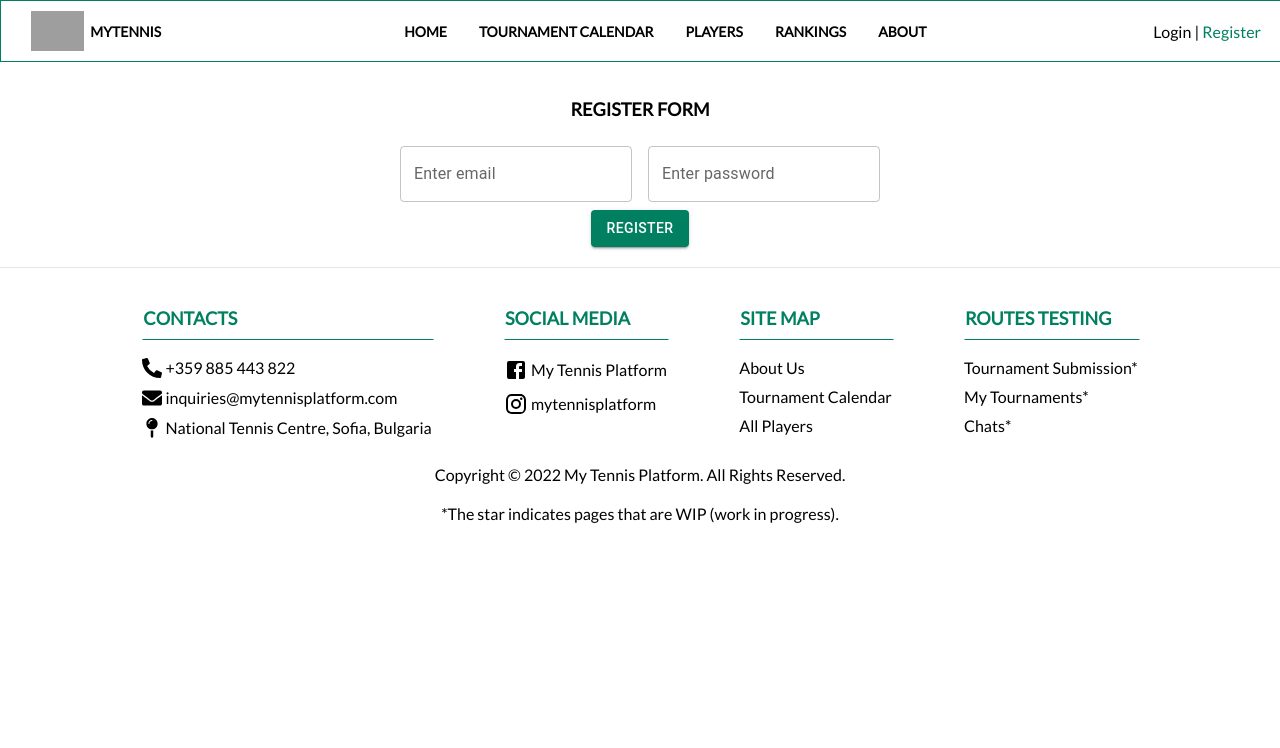
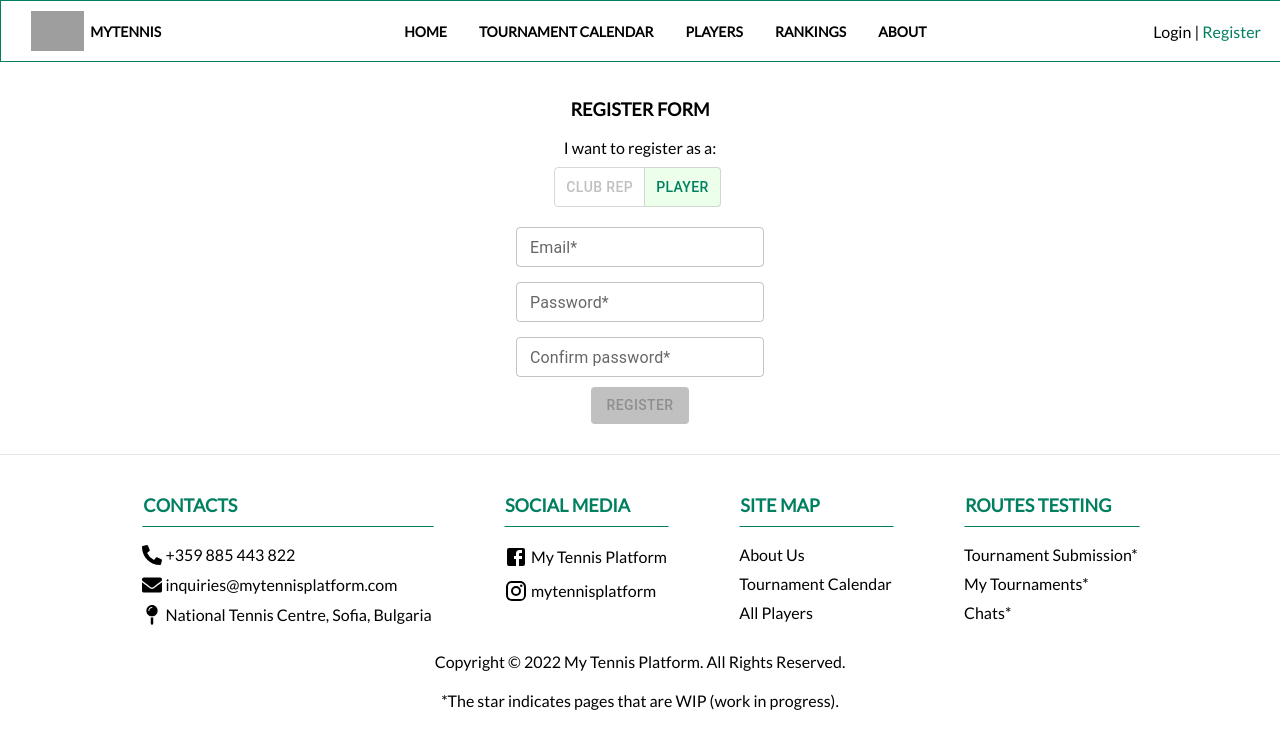
Before and after one commit to kkapitanova/mytennis, a React (Create React App) app: page /register in a window 1280 px wide. Shown: the top 748 px of the page. Built offline with nearby package versions, Linux system fonts and the light colour scheme; grey boxes are pictures that could not be loaded.

Commit message:
progress on login and register

```diff
--- a/src/App.js
+++ b/src/App.js
@@ -12,7 +12,7 @@ import {
   useLocation,
 } from "react-router-dom";
 
-// component imports
+// container imports
 import {
   NavBar,
   Login,
@@ -24,7 +24,9 @@ import {
   Footer,
   MyTournaments,
   About,
-  Chats
+  Chats,
+  LogoutSuccess,
+  Profile
 } from './containers'
 
 // translation
@@ -94,6 +96,9 @@ const App = () => {
         </div>
       }
     },
+  ]
+
+  const unauthenticatedNavbarRouteLast = [
     {
       path: '/about',
       name: "About",
@@ -112,9 +117,14 @@ const App = () => {
       name: "Register",
       Component: Register
     },
+    {
+      path: '/logout-success',
+      name: "Logout Success",
+      Component: LogoutSuccess
+    },
   ]
 
-  const authenticatedRoutes = [
+  const authenticatedNavbarRoutes = [
     {
       path: '/tournament-submission',
       name: "Tournament Submission",
@@ -126,6 +136,33 @@ const App = () => {
       name: "My Tournaments",
       exact: true,
       Component: MyTournaments
+    },
+    // {
+    //   path: '/chats',
+    //   name: "Chats",
+    //   exact: true,
+    //   Component: Chats
+    // },
+  ]
+
+  const authenticatedRoutes = [
+    // {
+    //   path: '/tournament-submission',
+    //   name: "Tournament Submission",
+    //   exact: true,
+    //   Component: TournamentSubmission
+    // },
+    // {
+    //   path: '/my-tournaments',
+    //   name: "My Tournaments",
+    //   exact: true,
+    //   Component: MyTournaments
+    // },
+    {
+      path: '/profile',
+      name: "Profile",
+      exact: true,
+      Component: Profile
     },
     {
       path: '/chats',
@@ -157,12 +194,12 @@ const App = () => {
   return (
     <div className="App">
       <Router>
-          <NavBar unauthRoutes={unauthenticatedNavbarRoutes} authRoutes={authenticatedRoutes}/>
+          <NavBar unauthRoutes={unauthenticatedNavbarRoutes} unauthRouteLast={unauthenticatedNavbarRouteLast} authRoutes={authenticatedNavbarRoutes}/>
           {/* <div>TEST DATA FROM FIREBASE: {JSON.stringify(value)}</div>
           <div>Test translation: {t("Test")}</div> */}
           <Switch>
             <div className="body-wrapper">
-              {[...unauthenticatedNavbarRoutes, ...authenticatedRoutes, ...unauthenticatedRoutes].map(({ path, exact, Component }) => (
+              {[...unauthenticatedNavbarRoutes, ...authenticatedNavbarRoutes, ...authenticatedRoutes, ...unauthenticatedRoutes, ...unauthenticatedNavbarRouteLast].map(({ path, exact, Component }) => (
                 <Route key={path} exact={exact} path={path} component={Component}>
                 </Route>
               ))}
--- a/src/App.scss
+++ b/src/App.scss
@@ -537,6 +537,11 @@ button {
   overflow: scroll;
 }
 
+.MuiButton-root.Mui-disabled {
+  background-color: silver !important;
+  border: none !important;
+}
+
 @media only screen and (max-width: 425px) {
   h2 {
     font-size: $smallh2FontSize;
--- a/src/containers/index.js
+++ b/src/containers/index.js
@@ -1,6 +1,8 @@
 export { default as NavBar } from './navbar/NavBar';
 export { default as Login } from './login/Login';
 export { default as Register } from './register/Register';
+export { default as LogoutSuccess } from './logout-success/LogoutSuccess';
+export { default as Profile } from './profile/Profile';
 export { default as Home } from './home/Home'
 export { default as Players } from './players/Players';
 export { default as Rankings } from './rankings/Rankings';
--- a/src/containers/login/Login.jsx
+++ b/src/containers/login/Login.jsx
@@ -1,12 +1,16 @@
 import React, { useEffect, useState } from 'react';
+import { useHistory } from 'react-router-dom';
+
+// material
 import Box from '@mui/material/Box';
 import TextField from '@mui/material/TextField'
 import Button from '@mui/material/Button';
 
+// firebase
 import '../../firebase-config';
 import { getAuth, signInWithEmailAndPassword } from 'firebase/auth';
-import { useHistory } from 'react-router-dom';
 
+// toast
 import { ToastContainer, toast } from 'react-toastify';
 import 'react-toastify/dist/ReactToastify.css';
 
@@ -20,8 +24,13 @@ const Login = () => {
     const handleLogin = () => {
         signInWithEmailAndPassword(authentication, email, password)
             .then((response) => {
-                history.push('/')
+                console.log(response)
+                const userData = response?.user
                 sessionStorage.setItem('Auth Token', response._tokenResponse.refreshToken)
+
+                history.push('/profile')
+                toast.success("You have logged in successfully.")
+
             })
             .catch((error) => {
                 console.log(error.code)
--- /dev/null
+++ b/src/containers/logout-success/LogoutSuccess.jsx
@@ -0,0 +1,14 @@
+import React, { useEffect, useState } from 'react';
+
+const LogoutSuccess = () => {
+
+    useEffect(() => {
+        window.scrollTo(0,0)
+      }, [])
+
+    return (
+        <div>This is the logout success screen.</div>
+    )
+}
+
+export default LogoutSuccess
--- a/src/containers/my-tournaments/MyTournaments.jsx
+++ b/src/containers/my-tournaments/MyTournaments.jsx
@@ -89,10 +89,6 @@ const MyTournaments = () => {
         let tournamentData = []
 
         mockTournamentData.forEach(t => {
-
-            console.log(t.name, t.dates.endDate)
-            console.log("upcoming", new Date (t.dates.endDate).getTime() > new Date ().getTime())
-
             // display only the tournaments that match the following conditions:
             if (
                 (search.ageGroup ? t.ageGroups.includes(search.ageGroup) : true) &&
--- a/src/containers/navbar/NavBar.scss
+++ b/src/containers/navbar/NavBar.scss
@@ -77,7 +77,7 @@
     color: black;
 }
 
-.login-container {
+.login-container, .profile-container {
   margin-right: 20px;
 }
 
@@ -170,7 +170,7 @@
   }
 }
 
-.login-type-wrapper {
+.login-type-wrapper, .profile-option-wrapper {
   cursor: pointer;
 
   &:hover {
--- /dev/null
+++ b/src/containers/profile/Profile.jsx
@@ -0,0 +1,14 @@
+import React, { useEffect, useState } from 'react';
+
+const Profile = () => {
+
+    useEffect(() => {
+        window.scrollTo(0,0)
+      }, [])
+
+    return (
+        <div>This is the profile screen.</div>
+    )
+}
+
+export default Profile
--- a/src/containers/register/Register.jsx
+++ b/src/containers/register/Register.jsx
@@ -1,28 +1,52 @@
 import React, { useEffect, useState } from 'react';
+import { useHistory } from 'react-router-dom';
+
+// material
 import Box from '@mui/material/Box';
 import TextField from '@mui/material/TextField'
 import Button from '@mui/material/Button';
+import ToggleButton from '@mui/material/ToggleButton';
+import ToggleButtonGroup from '@mui/material/ToggleButtonGroup';
 
+// firebase
 import '../../firebase-config';
 import { getAuth, createUserWithEmailAndPassword } from 'firebase/auth'
-import { useHistory } from 'react-router-dom';
+import { getDatabase, ref, set } from "firebase/database";
 
+// toast
 import { ToastContainer, toast } from 'react-toastify';
 import 'react-toastify/dist/ReactToastify.css';
 
 const authentication = getAuth()
+const database = getDatabase()
 
 const Register = () => {
     const [email, setEmail] = useState('');
     const [password, setPassword] = useState('')
+    const [confirmPassword, setConfirmPassword] = useState('')
+    const [userRole, setUserRole] = useState('player')
     const history = useHistory();
 
     const handleRegister = () => {
-        createUserWithEmailAndPassword(authentication, email, password)
+
+        if (!password || !email || !confirmPassword) {
+            toast.error('Please fill out all of the fields.')
+        } else if (password !== confirmPassword) {
+            toast.error('Passwords do not match.')
+        } else {
+            createUserWithEmailAndPassword(authentication, email, password)
             .then((response) => {
                 console.log(response)
+                const userData = response?.user
                 sessionStorage.setItem('Auth Token', response._tokenResponse.refreshToken)
-                history.push('/')
+
+                set(ref(database, 'users/' + userData.uid), {
+                    email: userData.email,
+                    role: userRole
+                });
+
+                history.push('/profile')
+                toast.success("You have registerd and logged in successfully.")
             })
             .catch((error) => {
                 console.log(error.code)
@@ -34,6 +58,7 @@ const Register = () => {
                     toast.error('An error has occured. Please try again.')
                 }
             })
+        }
     }
 
     useEffect(() => {
@@ -43,31 +68,51 @@ const Register = () => {
     return (
         <div className="flex-column justify-center align-center container">
             <h3>Register Form</h3>
-            <Box
-                component="form"
-                sx={{
-                    '& > :not(style)': { m: 1, width: '25ch' },
+            <div>I want to register as a:</div>
+            <ToggleButtonGroup
+                color="primary"
+                value={userRole}
+                sx={{height: 40, margin: '10px 5px 5px 0px'}}
+                exclusive
+                onChange={(e) => {
+                    setUserRole(e.target.value)
                 }}
-                noValidate
-                autoComplete="off"
-            >
+                >
+                <ToggleButton value="clubRep">Club Rep</ToggleButton>
+                <ToggleButton value="player">Player</ToggleButton>
+            </ToggleButtonGroup>
+            <div className="flex-column">
                 <TextField
                     id="email"
-                    label="Enter email"
+                    label="Email*"
                     variant="outlined"
                     value={email}
+                    size="small"
+                    sx={{marginTop: '15px'}}
                     onChange={(e) => setEmail(e.target.value)}
                 />
                 <TextField
                     id="password"
                     type="password"
-                    label="Enter password"
+                    label="Password*"
                     variant="outlined"
                     value={password}
+                    size="small"
+                    sx={{marginTop: '15px'}}
                     onChange={(e) => setPassword(e.target.value)}
                 />
-            </Box>
-            <Button variant="contained" sx={{margin: '0 !important'}} onClick={handleRegister}>Register</Button>
+                <TextField
+                    id="confirmPassword"
+                    type="password"
+                    label="Confirm password*"
+                    variant="outlined"
+                    value={confirmPassword}
+                    size="small"
+                    sx={{marginTop: '15px'}}
+                    onChange={(e) => setConfirmPassword(e.target.value)}
+                />
+            </div>
+            <Button variant="contained" sx={{margin: '10px !important'}} type="submit" onClick={handleRegister} disabled={!email || !password || !confirmPassword}>Register</Button>
             <ToastContainer autoClose={3000}/>
         </div>
     )
```
Also changed, not shown: src/containers/navbar/NavBar.jsx (+94 -36 lines), src/containers/logout-success/LogoutSuccess.scss (added), src/containers/profile/Profile.scss (added).
